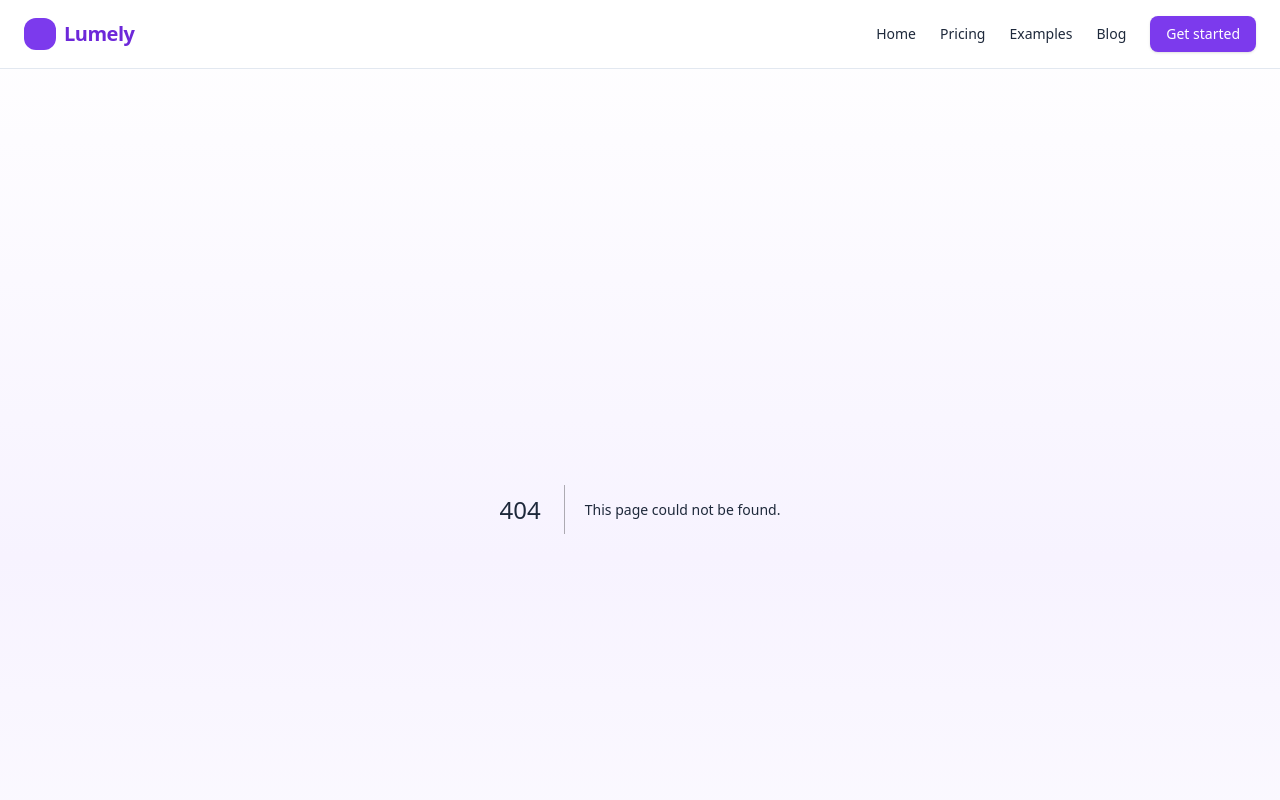
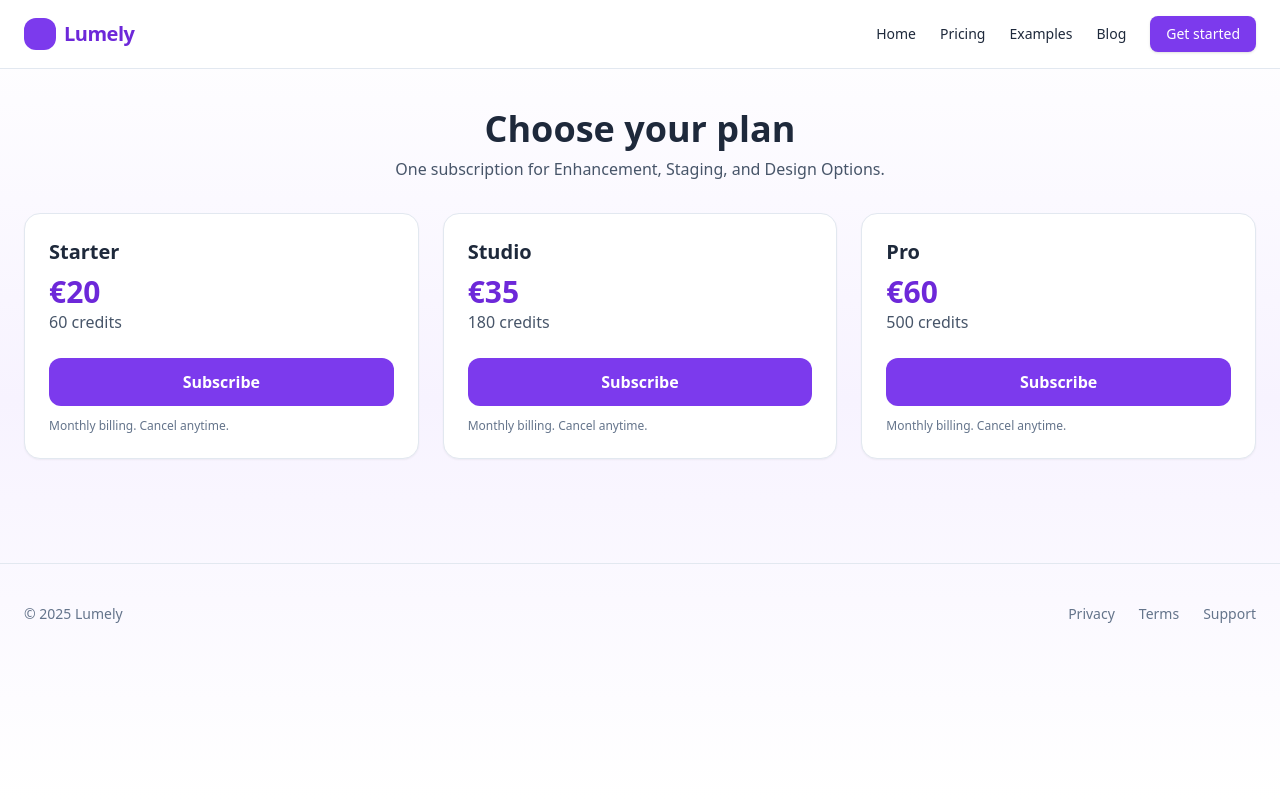
Before and after one commit to markgaughan75-maker/test-2, a Next.js app: page /subscribe in a window 1280 px wide. Before the commit this address had no page. Shown: the top 800 px of the page. Built offline with nearby package versions, Linux system fonts and the light colour scheme.

Commit message:
Create page.tsx

```diff
--- /dev/null
+++ b/app/subscribe/page.tsx
@@ -0,0 +1,53 @@
+'use client';
+import { useState } from 'react';
+
+type Plan = { name: string; price: string; credits: string; envKey: 'STARTER_PRICE_ID'|'STUDIO_PRICE_ID'|'PRO_PRICE_ID' };
+
+const plans: Plan[] = [
+  { name: 'Starter', price: '€20', credits: '60 credits', envKey: 'STARTER_PRICE_ID' },
+  { name: 'Studio',  price: '€35', credits: '180 credits', envKey: 'STUDIO_PRICE_ID'  },
+  { name: 'Pro',     price: '€60', credits: '500 credits', envKey: 'PRO_PRICE_ID'     },
+];
+
+export default function Subscribe() {
+  const [loading, setLoading] = useState<string>('');
+
+  async function checkout(envKey: Plan['envKey']) {
+    setLoading(envKey);
+    const res = await fetch('/api/stripe/checkout', {
+      method: 'POST',
+      headers: { 'Content-Type':'application/json' },
+      body: JSON.stringify({ envKey }),
+    });
+    const data = await res.json();
+    setLoading('');
+    if (data.url) window.location.href = data.url;
+    else alert(data.message || 'Checkout not configured yet.');
+  }
+
+  return (
+    <div className="space-y-8">
+      <div className="text-center">
+        <h1 className="text-4xl font-extrabold">Choose your plan</h1>
+        <p className="text-slate-600 mt-2">One subscription for Enhancement, Staging, and Design Options.</p>
+      </div>
+      <div className="grid gap-6 md:grid-cols-3">
+        {plans.map(p => (
+          <div key={p.name} className="rounded-2xl bg-white border border-slate-200 p-6 shadow-sm">
+            <h3 className="text-xl font-bold">{p.name}</h3>
+            <div className="text-3xl font-extrabold text-violet-700 mt-2">{p.price}</div>
+            <p className="text-slate-600">{p.credits}</p>
+            <button
+              onClick={() => checkout(p.envKey)}
+              disabled={loading === p.envKey}
+              className="mt-6 w-full rounded-xl bg-violet-600 text-white py-3 font-semibold hover:bg-violet-700 disabled:opacity-60"
+            >
+              {loading === p.envKey ? 'Redirecting…' : 'Subscribe'}
+            </button>
+            <p className="text-xs text-slate-500 mt-3">Monthly billing. Cancel anytime.</p>
+          </div>
+        ))}
+      </div>
+    </div>
+  );
+}
```
